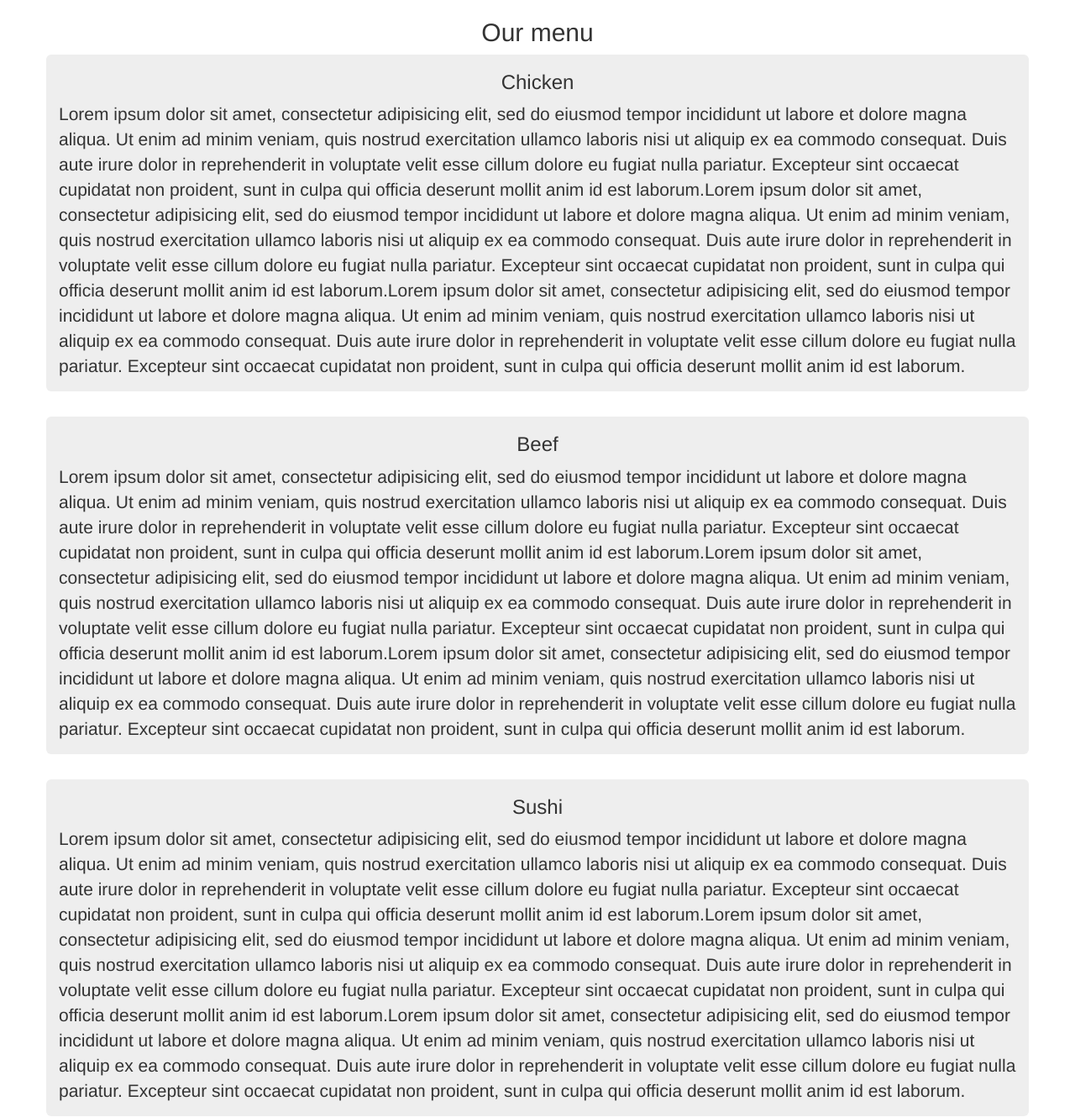
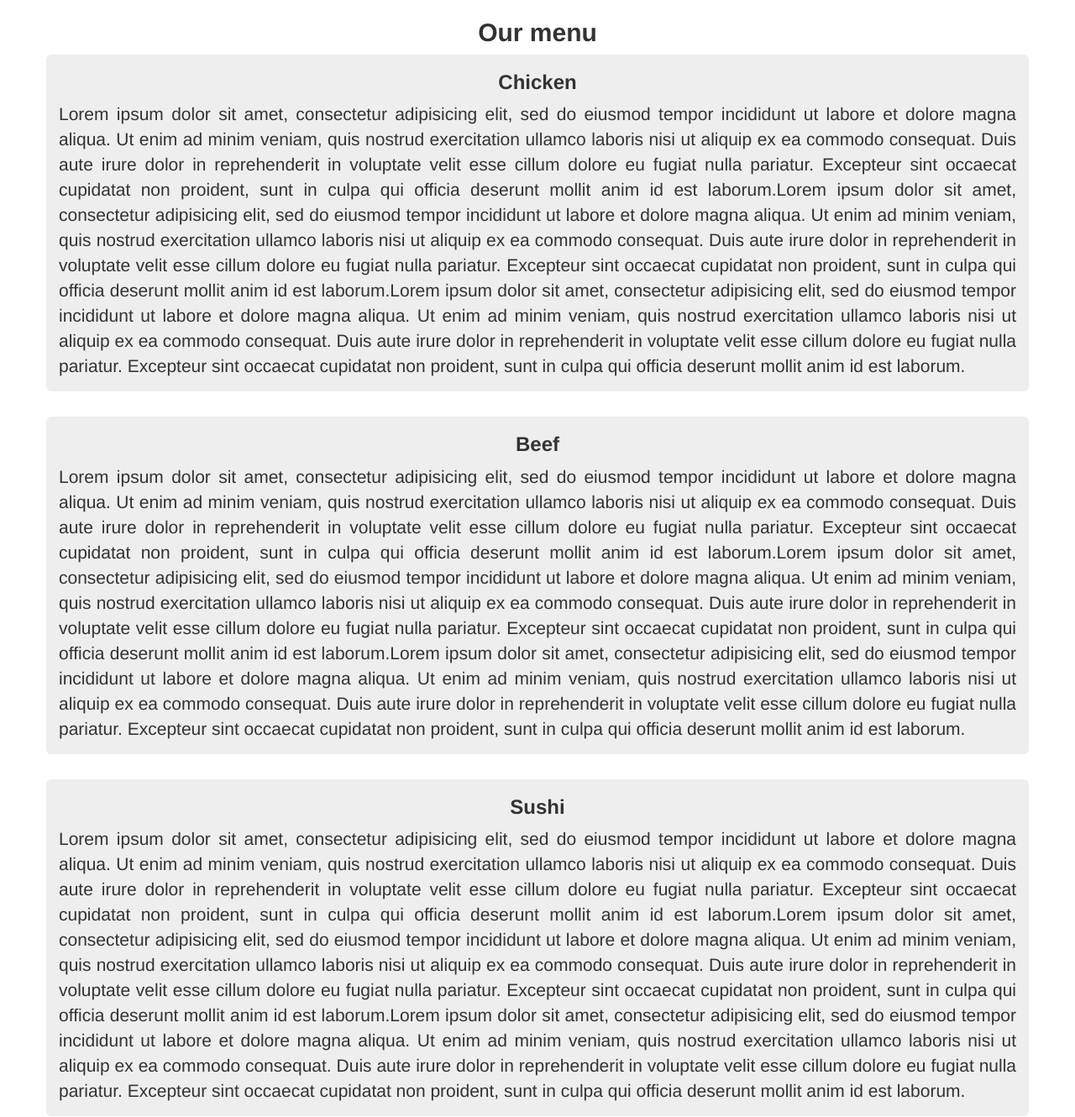
Before and after one commit to chzuluaga/courseraWebDev, a plain HTML site: page module3/index.html in a window 1280 px wide. Shown: the part 80-1410 px from the top of the page at 84% size. Drawn offline with Linux system fonts and the light colour scheme.

Commit message:
add some style

```diff
--- a/module3/css/styles.css
+++ b/module3/css/styles.css
@@ -29,6 +29,11 @@
 
 #menu-title {
 	margin-top: 0;
+	font-weight: bold;
+}
+
+.option-title {
+	font-weight: bold;
 }
 
 .jumbotron.menu-option {
--- a/module3/index.html
+++ b/module3/index.html
@@ -34,7 +34,7 @@
            <ul id="nav-list" class="nav navbar-nav navbar-right">
             <li class="visible-xs">
               <a href="index.html">
-                <span class="glyphicon glyphicon-home"></span>Home</a>
+                <span class="glyphicon glyphicon-home"></span> Home</a>
             </li>
             <li>
               <a href="#">
@@ -58,7 +58,7 @@
       <section class="row">
         <div class="jumbotron menu-option col-xs-12">
           <h3 class="option-title text-center">Chicken</h3>
-          <p>Lorem ipsum dolor sit amet, consectetur adipisicing elit, sed do eiusmod
+          <p class="text-justify">Lorem ipsum dolor sit amet, consectetur adipisicing elit, sed do eiusmod
           tempor incididunt ut labore et dolore magna aliqua. Ut enim ad minim veniam,
           quis nostrud exercitation ullamco laboris nisi ut aliquip ex ea commodo
           consequat. Duis aute irure dolor in reprehenderit in voluptate velit esse
@@ -77,7 +77,7 @@
         </div>
         <div class="jumbotron menu-option col-xs-12">
           <h3 class="option-title text-center">Beef</h3>
-          <p>Lorem ipsum dolor sit amet, consectetur adipisicing elit, sed do eiusmod
+          <p class="text-justify">Lorem ipsum dolor sit amet, consectetur adipisicing elit, sed do eiusmod
           tempor incididunt ut labore et dolore magna aliqua. Ut enim ad minim veniam,
           quis nostrud exercitation ullamco laboris nisi ut aliquip ex ea commodo
           consequat. Duis aute irure dolor in reprehenderit in voluptate velit esse
@@ -96,7 +96,7 @@
         </div>
         <div class="jumbotron menu-option col-xs-12">
           <h3 class="option-title text-center">Sushi</h3>
-          <p>Lorem ipsum dolor sit amet, consectetur adipisicing elit, sed do eiusmod
+          <p class="text-justify">Lorem ipsum dolor sit amet, consectetur adipisicing elit, sed do eiusmod
           tempor incididunt ut labore et dolore magna aliqua. Ut enim ad minim veniam,
           quis nostrud exercitation ullamco laboris nisi ut aliquip ex ea commodo
           consequat. Duis aute irure dolor in reprehenderit in voluptate velit esse
```
